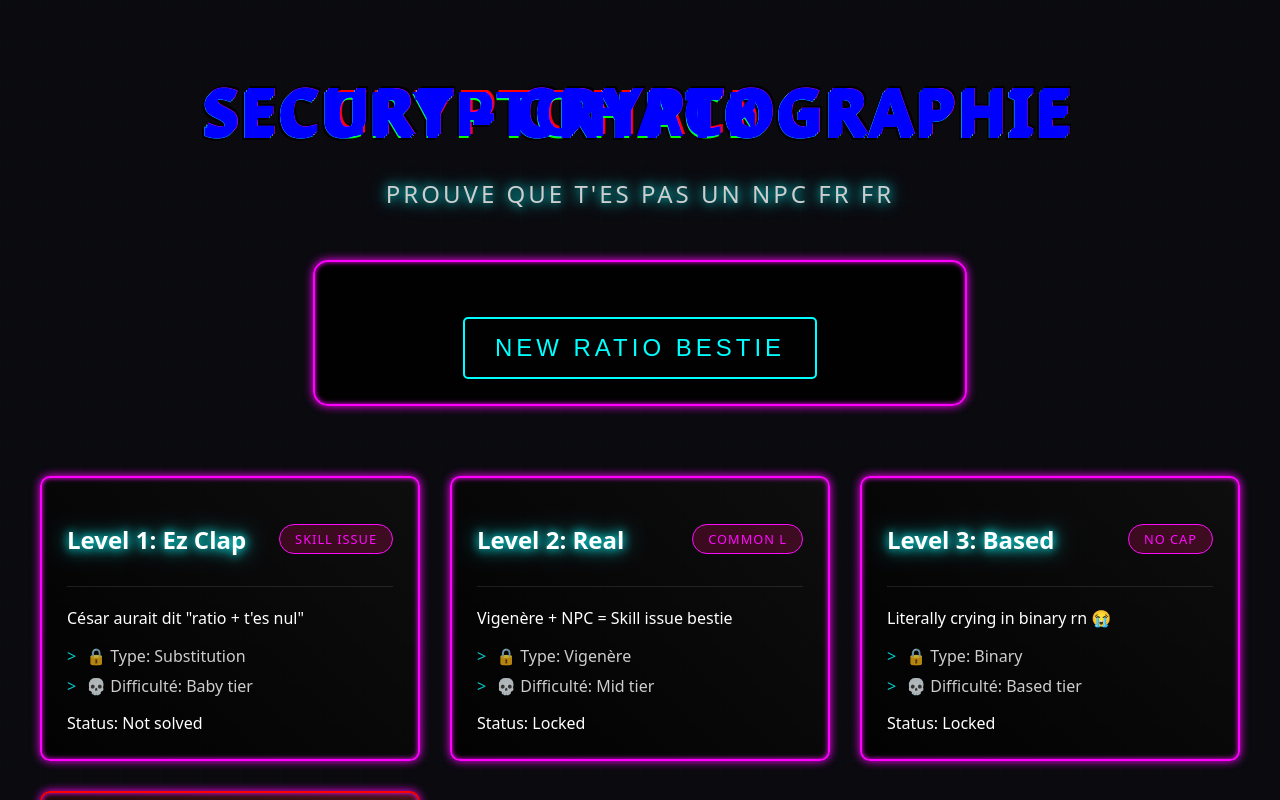
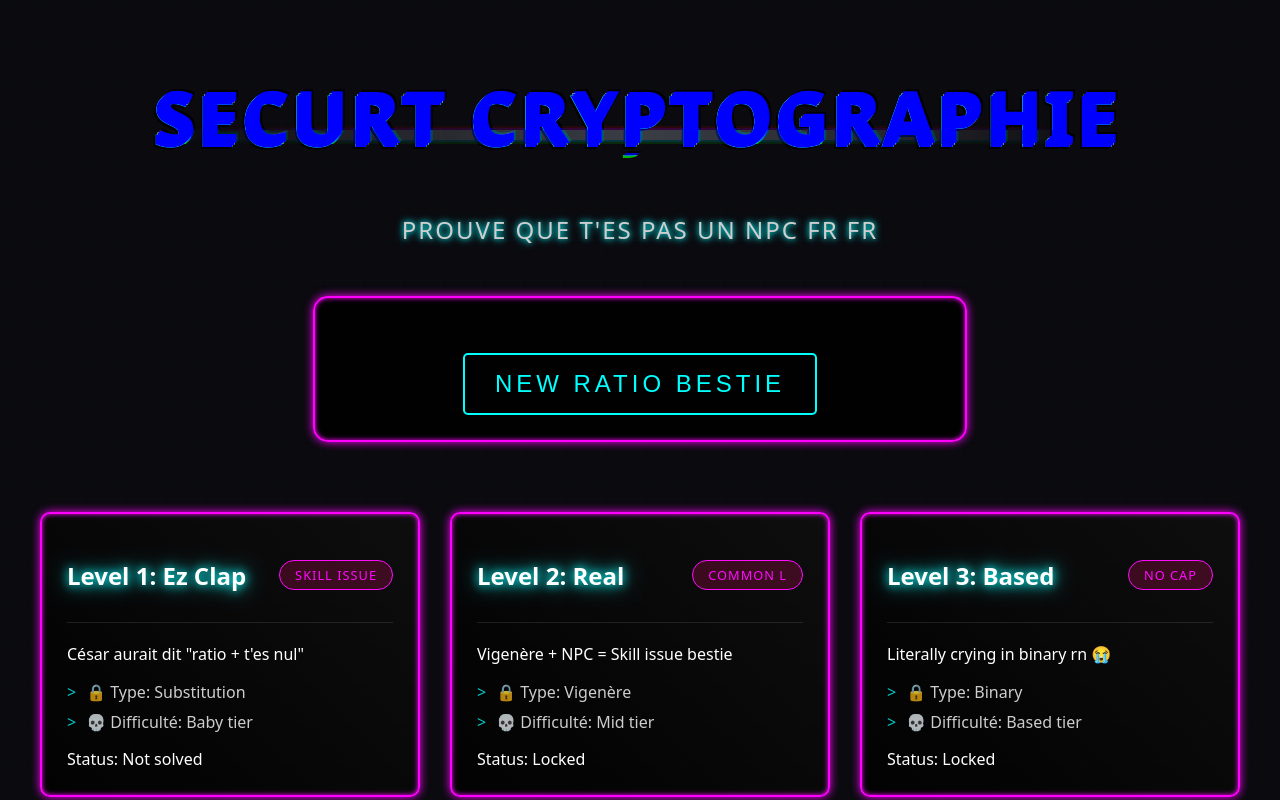
Before and after one commit to ninis25/ctf_cryptoSECURT, a plain HTML site: page public/index.html in a window 1280 px wide. Shown: the top 800 px of the page. Drawn offline with Linux system fonts and the light colour scheme; no server answers.

Commit message:
first commit

```diff
--- a/public/css/style.css
+++ b/public/css/style.css
@@ -480,3 +480,197 @@ body::before {
         transparent
     );
 }
+
+/* Modifier le style du titre principal */
+.glitch-container h1.glitch-text {
+    font-size: 4.5em;
+    font-weight: bold;
+    text-transform: uppercase;
+    color: #0ff; /* Couleur néon cyan */
+    text-shadow:
+        0 0 5px #0ff,
+        0 0 10px #0ff,
+        0 0 20px #0ff,
+        0 0 40px #0ff;
+    margin-bottom: 30px;
+    position: relative;
+    letter-spacing: 4px;
+}
+
+/* Effet de glitch */
+.glitch-container h1.glitch-text::before,
+.glitch-container h1.glitch-text::after {
+    content: attr(data-text);
+    position: absolute;
+    top: 0;
+    left: 0;
+    width: 100%;
+    height: 100%;
+}
+
+.glitch-container h1.glitch-text::before {
+    left: 2px;
+    text-shadow: -2px 0 #ff00ff;
+    animation: glitch-1 2s infinite linear alternate-reverse;
+}
+
+.glitch-container h1.glitch-text::after {
+    left: -2px;
+    text-shadow: 2px 0 #00ffff;
+    animation: glitch-2 3s infinite linear alternate-reverse;
+}
+
+@keyframes glitch-1 {
+    0% {
+        clip: rect(20px, 1000px, 30px, 0);
+    }
+    20% {
+        clip: rect(40px, 1000px, 50px, 0);
+    }
+    40% {
+        clip: rect(60px, 1000px, 70px, 0);
+    }
+    60% {
+        clip: rect(80px, 1000px, 90px, 0);
+    }
+    80% {
+        clip: rect(100px, 1000px, 110px, 0);
+    }
+    100% {
+        clip: rect(120px, 1000px, 130px, 0);
+    }
+}
+
+@keyframes glitch-2 {
+    0% {
+        clip: rect(30px, 1000px, 40px, 0);
+    }
+    20% {
+        clip: rect(50px, 1000px, 60px, 0);
+    }
+    40% {
+        clip: rect(70px, 1000px, 80px, 0);
+    }
+    60% {
+        clip: rect(90px, 1000px, 100px, 0);
+    }
+    80% {
+        clip: rect(110px, 1000px, 120px, 0);
+    }
+    100% {
+        clip: rect(130px, 1000px, 140px, 0);
+    }
+}
+
+/* Style du sous-titre */
+.subtitle {
+    font-size: 1.5em;
+    color: #fff;
+    text-shadow:
+        0 0 5px #0ff,
+        0 0 10px #0ff;
+    margin-top: 10px;
+    letter-spacing: 2px;
+    opacity: 0.8;
+}
+
+/* Ajouter un effet de soulignement animé */
+.glitch-container h1.glitch-text::after {
+    content: '';
+    position: absolute;
+    bottom: 15px;
+    left: 50%;
+    transform: translateX(-50%);
+    width: 0;
+    height: 3px;
+    background: linear-gradient(90deg, var(--neon-text-color), var(--neon-border-color));
+    animation: underlineExpand 1.5s ease forwards;
+}
+
+/* Animation du soulignement */
+@keyframes underlineExpand {
+    to {
+        width: 80%;
+    }
+}
+
+/* Ajouter des décorations autour du titre */
+.glitch-container h1.glitch-text::before {
+    content: '{ ';
+    position: absolute;
+    left: -20px;
+    color: var(--neon-text-color);
+    opacity: 0.7;
+}
+
+.glitch-container h1.glitch-text::after {
+    content: ' }';
+    position: absolute;
+    right: -20px;
+    color: var(--neon-text-color);
+    opacity: 0.7;
+}
+
+/* Effet de brillance sur le titre */
+.glitch-container h1.glitch-text {
+    position: relative;
+    overflow: hidden;
+}
+
+.glitch-container h1.glitch-text::before {
+    content: '';
+    position: absolute;
+    top: 0;
+    left: -100%;
+    width: 100%;
+    height: 100%;
+    background: linear-gradient(
+        90deg,
+        transparent,
+        rgba(255, 255, 255, 0.2),
+        transparent
+    );
+    animation: shine 3s infinite;
+}
+
+/* Animation de brillance */
+@keyframes shine {
+    to {
+        left: 200%;
+    }
+}
+
+/* Ajuster le data-text pour le glitch */
+.glitch-container h1.glitch-text[data-text]::before {
+    content: attr(data-text);
+    position: absolute;
+    left: 2px;
+    text-shadow: -2px 0 var(--glitch-color-1);
+    top: 0;
+    color: var(--neon-text-color);
+    overflow: hidden;
+    clip: rect(0, 900px, 0, 0);
+    animation: glitch-effect 3s infinite linear alternate-reverse;
+}
+
+/* Animation de glitch */
+@keyframes glitch-effect {
+    0% {
+        clip: rect(44px, 900px, 56px, 0);
+    }
+    20% {
+        clip: rect(67px, 900px, 98px, 0);
+    }
+    40% {
+        clip: rect(32px, 900px, 54px, 0);
+    }
+    60% {
+        clip: rect(78px, 900px, 89px, 0);
+    }
+    80% {
+        clip: rect(23px, 900px, 45px, 0);
+    }
+    100% {
+        clip: rect(12px, 900px, 34px, 0);
+    }
+}
--- a/public/index.html
+++ b/public/index.html
@@ -33,7 +33,7 @@
     </svg>
 
     <div class="glitch-container">
-        <h1 class="glitch-text" data-text="CryptoHack_2077">SecuRT - Cryptographie</h1>
+        <h1 class="glitch-text" data-text="SecuRT Cryptographie">SecuRT Cryptographie</h1>
         <p class="neon-text subtitle">Prouve que t'es pas un NPC fr fr</p>
 
         <div class="meme-container neon-border">
```
Also changed, not shown: README.md.
